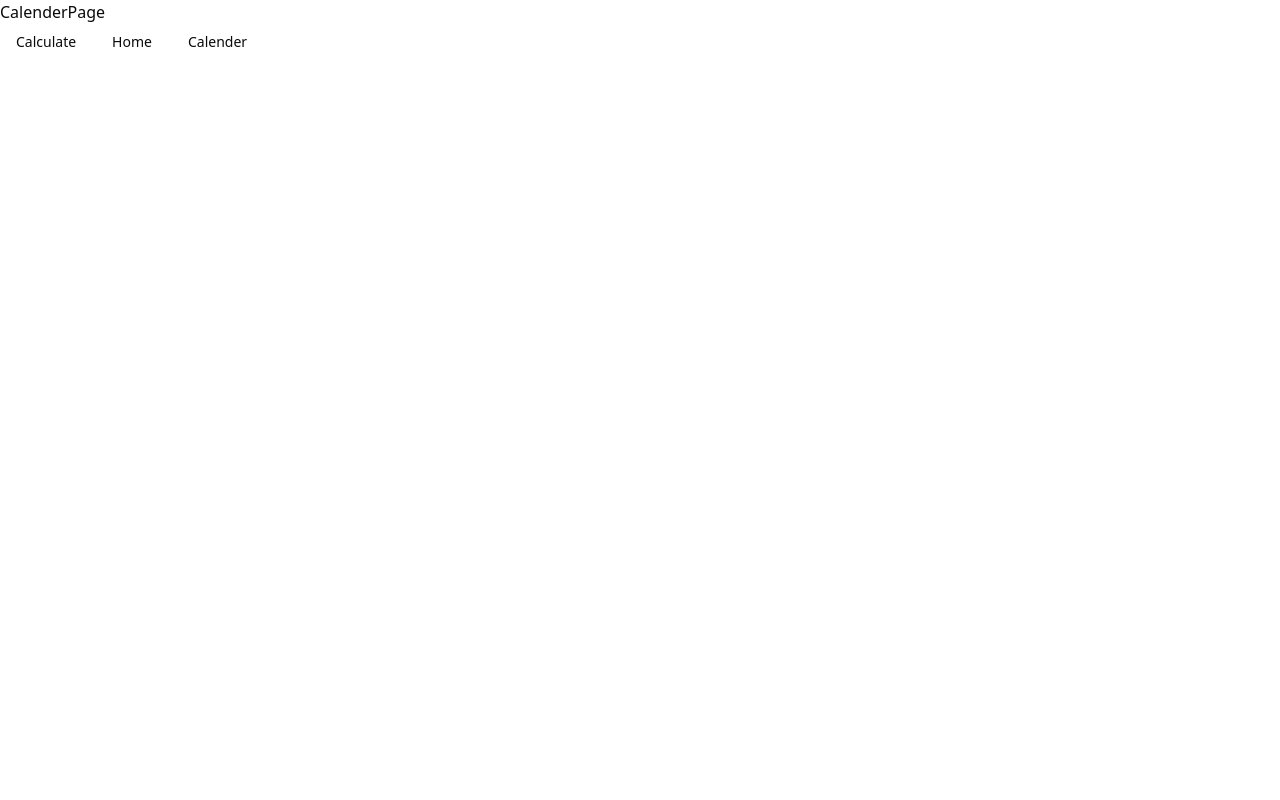
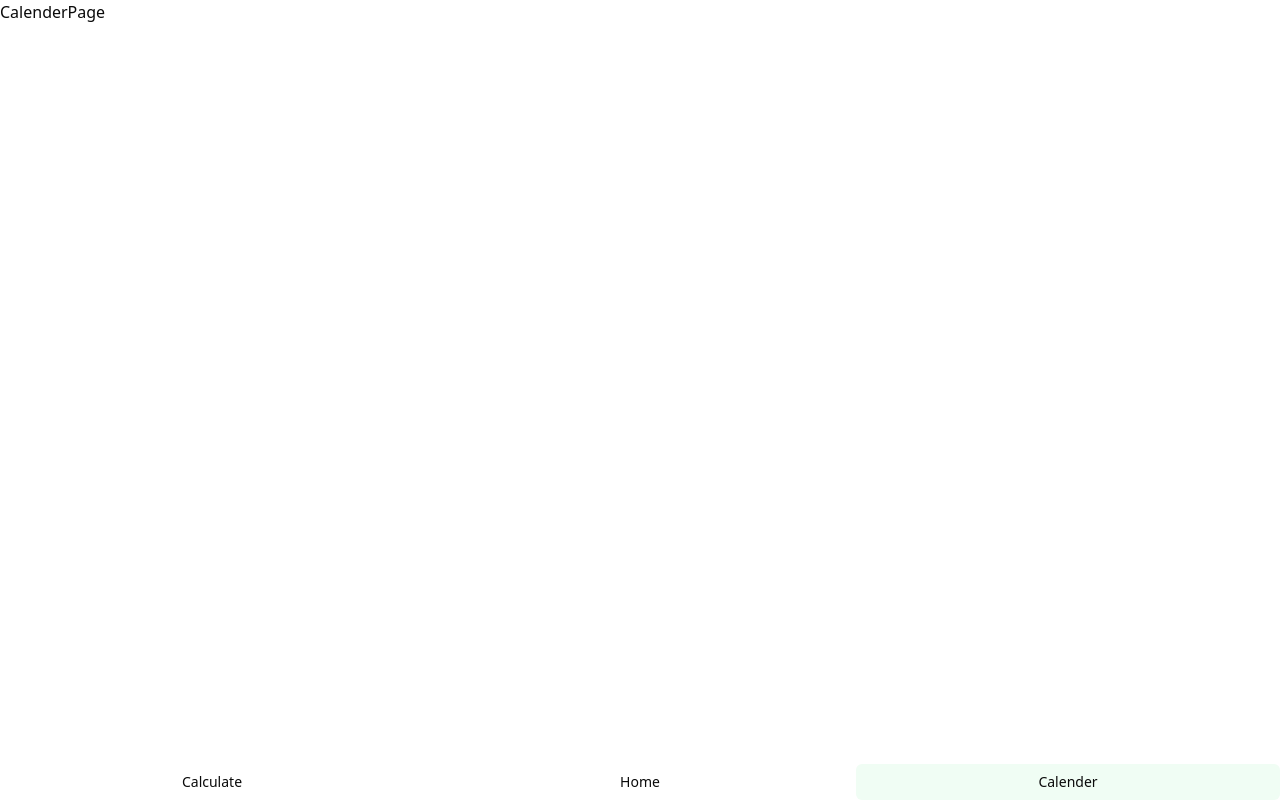
Before and after one commit to reiz0/money-manage, a Next.js app: page /calender in a window 1280 px wide. Built offline with nearby package versions, Linux system fonts and the light colour scheme.

Commit message:
implement footer menu

```diff
--- a/src/app/layout.tsx
+++ b/src/app/layout.tsx
@@ -27,7 +27,7 @@ export default function RootLayout({
   return (
     <html lang="en">
       <body
-        className={`${geistSans.variable} ${geistMono.variable} antialiased`}
+        className={`${geistSans.variable} ${geistMono.variable} antialiased min-h-screen`}
       >
         {children}
         <FooterMenu />
--- a/src/components/common/FooterMenu.tsx
+++ b/src/components/common/FooterMenu.tsx
@@ -1,37 +1,56 @@
+"use client";
+
 import {
   NavigationMenu,
   NavigationMenuItem,
-  NavigationMenuLink,
   NavigationMenuList,
   navigationMenuTriggerStyle,
 } from "@/components/ui/navigation-menu";
+import clsx from "clsx";
 import Link from "next/link";
+import { usePathname } from "next/navigation";
+
+const navigationMenuItems = [
+  {
+    link: "/calculate",
+    description: "Calculate",
+  },
+  {
+    link: "/",
+    description: "Home",
+  },
+  {
+    link: "/calender",
+    description: "Calender",
+  },
+];
 
 const FooterMenu = () => {
+  const requestPathname = usePathname();
+  console.log(requestPathname);
+
   return (
-    <NavigationMenu>
-      <NavigationMenuList>
-        <NavigationMenuItem>
-          <Link href="/calculate" legacyBehavior passHref>
-            <NavigationMenuLink className={navigationMenuTriggerStyle()}>
-              Calculate
-            </NavigationMenuLink>
-          </Link>
-        </NavigationMenuItem>
-        <NavigationMenuItem>
-          <Link href="/" legacyBehavior passHref>
-            <NavigationMenuLink className={navigationMenuTriggerStyle()}>
-              Home
-            </NavigationMenuLink>
-          </Link>
-        </NavigationMenuItem>
-        <NavigationMenuItem>
-          <Link href="/calender" legacyBehavior passHref>
-            <NavigationMenuLink className={navigationMenuTriggerStyle()}>
-              Calender
-            </NavigationMenuLink>
-          </Link>
-        </NavigationMenuItem>
+    <NavigationMenu className="absolute bottom-0">
+      <NavigationMenuList className="w-screen">
+        {/* <div className=""> */}
+        {navigationMenuItems.map((item, index) => (
+          <NavigationMenuItem
+            key={index}
+            className="flex justify-center w-full"
+          >
+            <Link
+              href={item.link}
+              className={clsx(
+                "w-full",
+                navigationMenuTriggerStyle(),
+                item.link === requestPathname && "bg-green-50"
+              )}
+            >
+              {item.description}
+            </Link>
+          </NavigationMenuItem>
+        ))}
+        {/* </div> */}
       </NavigationMenuList>
     </NavigationMenu>
   );
--- a/src/components/ui/navigation-menu.tsx
+++ b/src/components/ui/navigation-menu.tsx
@@ -41,7 +41,7 @@ NavigationMenuList.displayName = NavigationMenuPrimitive.List.displayName
 const NavigationMenuItem = NavigationMenuPrimitive.Item
 
 const navigationMenuTriggerStyle = cva(
-  "group inline-flex h-9 w-max items-center justify-center rounded-md bg-background px-4 py-2 text-sm font-medium transition-colors hover:bg-accent hover:text-accent-foreground focus:bg-accent focus:text-accent-foreground focus:outline-none disabled:pointer-events-none disabled:opacity-50 data-[state=open]:text-accent-foreground data-[state=open]:bg-accent/50 data-[state=open]:hover:bg-accent data-[state=open]:focus:bg-accent"
+  "group inline-flex h-9 w-full items-center justify-center rounded-md bg-background px-4 py-2 text-sm font-medium transition-colors md:hover:bg-green-50 md:hover:text-accent-foreground active:bg-green-50 active:text-accent-foreground active:outline-none disabled:pointer-events-none disabled:opacity-50 data-[state=open]:text-accent-foreground data-[state=open]:bg-green-50/50 md:data-[state=open]:hover:bg-green-50 data-[state=open]:focus:bg-green-50"
 )
 
 const NavigationMenuTrigger = React.forwardRef<
```
